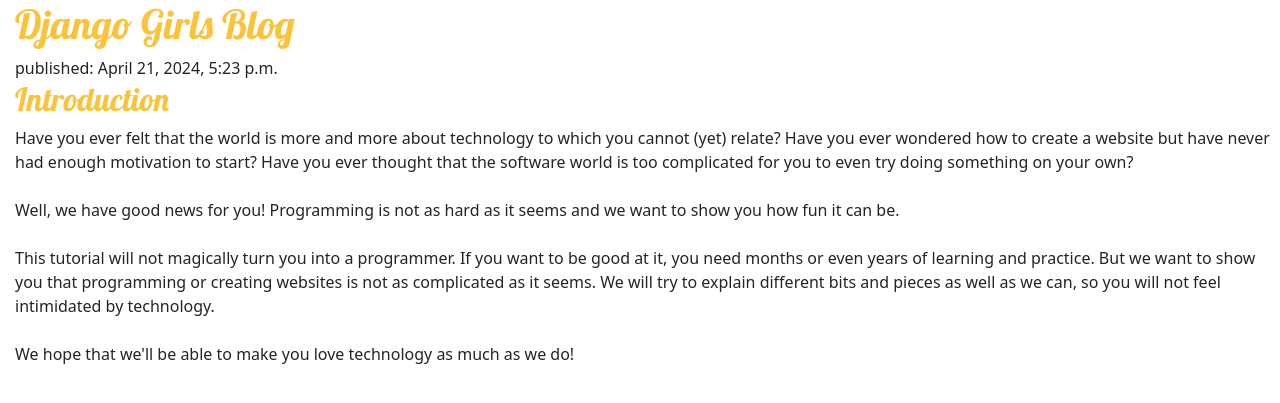
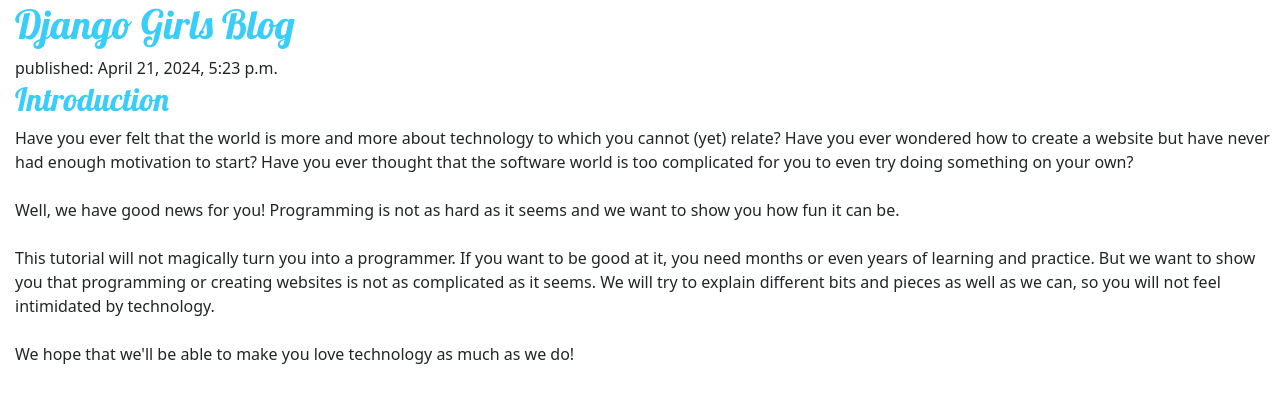
Before and after one commit to kamadomin/my-first-blog, a Django app: page / in a window 1280 px wide. Shown: the top 403 px of the page. Run offline with Django 3.2, Linux system fonts and the light colour scheme; data comes from the database, SQL or seed files in the repository.

Commit message:
Changed the HTML for the site2.

```diff
--- a/blog/static/css/blog.css
+++ b/blog/static/css/blog.css
@@ -1,5 +1,5 @@
 h1 a, h2 a {
-    color: #f9bc21e3;
+    color: #21c7f9e3;
     text-decoration: none;
     font-family: 'Lobster';
 }
```
